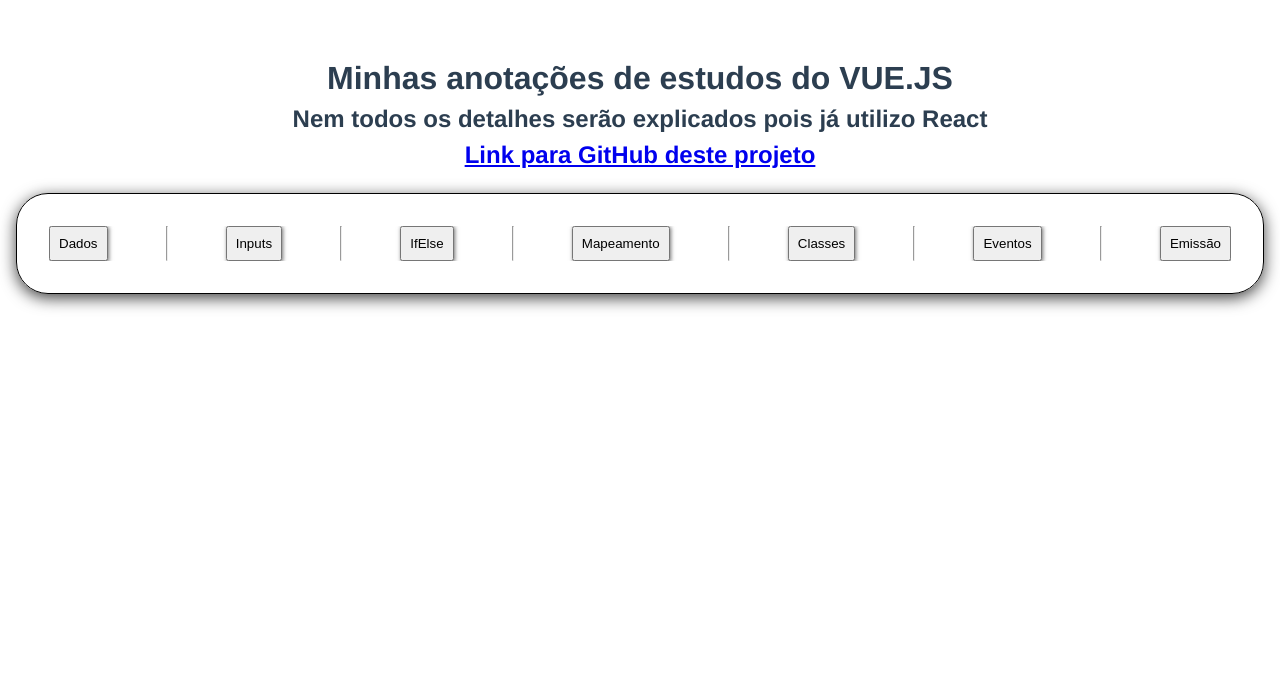
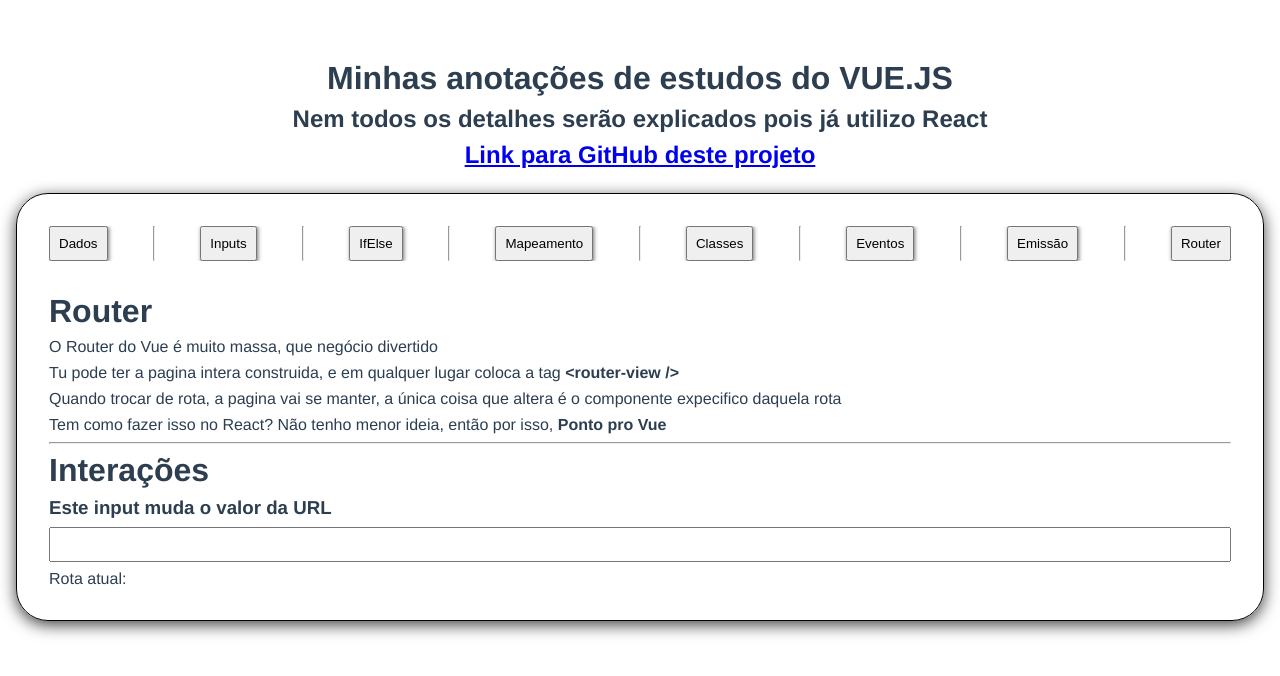
Before and after one commit to Mateus-S-Dotta/aprendendoVue, a Vue app: page /router in a window 1280 px wide. Shown: the top 676 px of the page. Built offline with nearby package versions, Linux system fonts and the light colour scheme.

Commit message:
router interação

```diff
--- a/src/components/PageComponent.vue
+++ b/src/components/PageComponent.vue
@@ -16,7 +16,7 @@
 						:exist="(index + 1) !== routerArray.length" />
 				</template>
 			</div>
-			<router-view></router-view>
+			<router-view />
 		</div>
 	</div>
 </template>
--- /dev/null
+++ b/src/components/RouterVue.vue
@@ -0,0 +1,43 @@
+<template>
+    <div class="divExplanation">
+        <h1>Router</h1>
+        <p>O Router do Vue é muito massa, que negócio divertido</p>
+        <p>Tu pode ter a pagina intera construida, e em qualquer lugar coloca a tag <strong>{{ '<router-view />'
+                }}</strong></p>
+        <p>Quando trocar de rota, a pagina vai se manter, a única coisa que altera é o componente expecifico daquela
+            rota</p>
+        <p>Tem como fazer isso no React? Não tenho menor ideia, então por isso, <strong>Ponto pro Vue</strong></p>
+        <hr />
+        <h1>Interações</h1>
+        <h3>Este input muda o valor da URL</h3>
+        <input v-model="inputValue" @input="atualizarRota" />
+        <p>Rota atual: <strong>{{ inputValue }}</strong></p>
+    </div>
+</template>
+
+<script>
+    export default {
+        name: "RouterVue",
+        data() {
+            return {
+                inputValue: ''
+            }
+        },
+        watch: {
+            '$route'() {
+                if (!this.$route.params.input) {
+                    this.inputValue = ''
+                }
+            }
+        },
+        mounted() {
+            this.inputValue = this.$route.params.input
+        },
+        methods: {
+            atualizarRota() {
+                this.$router.push(`/router/${this.inputValue}`)
+            }
+        }
+
+    }
+</script>
--- a/src/router.js
+++ b/src/router.js
@@ -6,6 +6,7 @@ import IfElse from './components/IfElse.vue';
 import InputsVue from './components/InputsVue.vue';
 import MapeamentoVue from './components/MapeamentoVue.vue';
 import EmissaoEventos from './components/emissaoEventos/EmissaoEventos.vue';
+import routerVue from './components/RouterVue.vue';
 
 const routes = [
     { path: '/', component: DadosVue },
@@ -15,7 +16,9 @@ const routes = [
     { path: '/mapeamentos', component: MapeamentoVue, name: 'Mapeamento' },
     { path: '/classes', component: ClassesVue, name: 'Classes' },
     { path: '/eventos', component: EventosVue, name: 'Eventos' },
-    { path: '/emissao', component: EmissaoEventos, name: 'Emissão' }
+    { path: '/emissao', component: EmissaoEventos, name: 'Emissão' },
+    { path: '/router', component: routerVue, name: 'Router' },
+    { path: '/router/:input?', component: routerVue }
 ];
 
 const router = createRouter({
```
